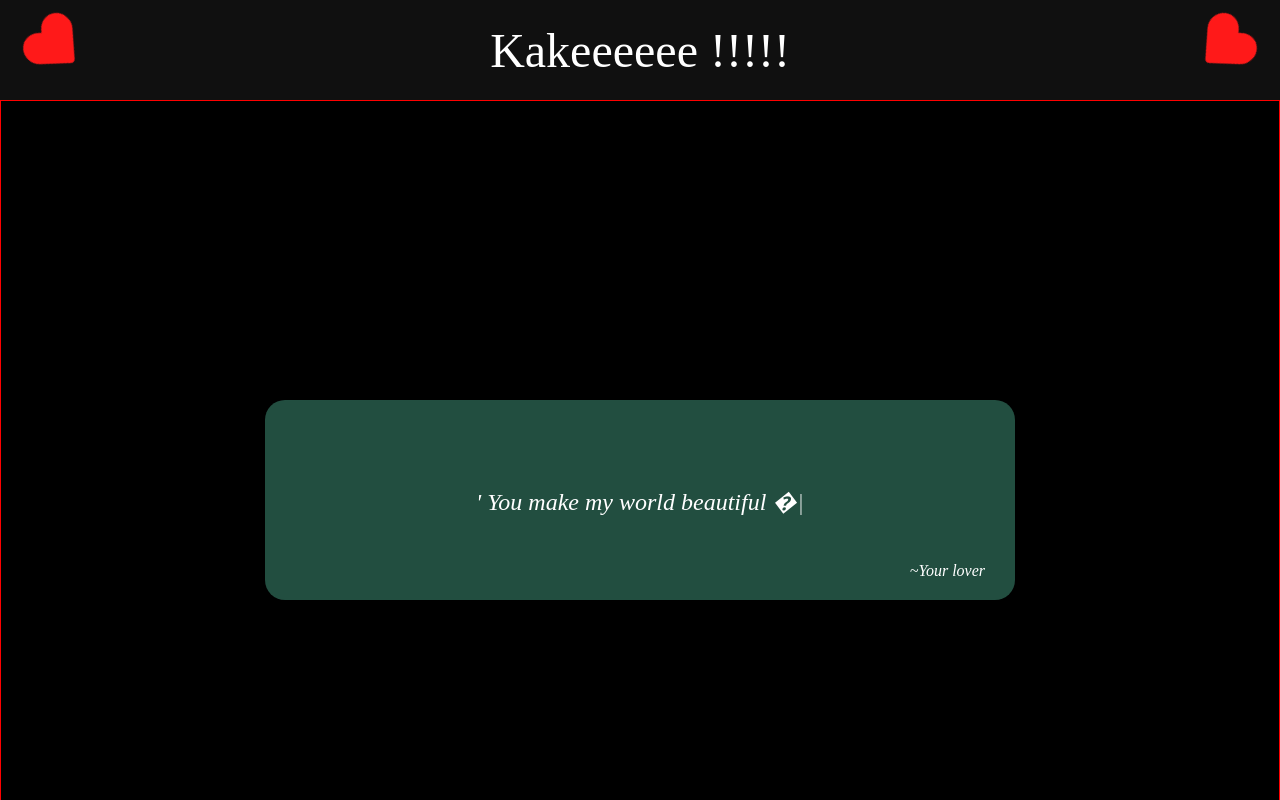
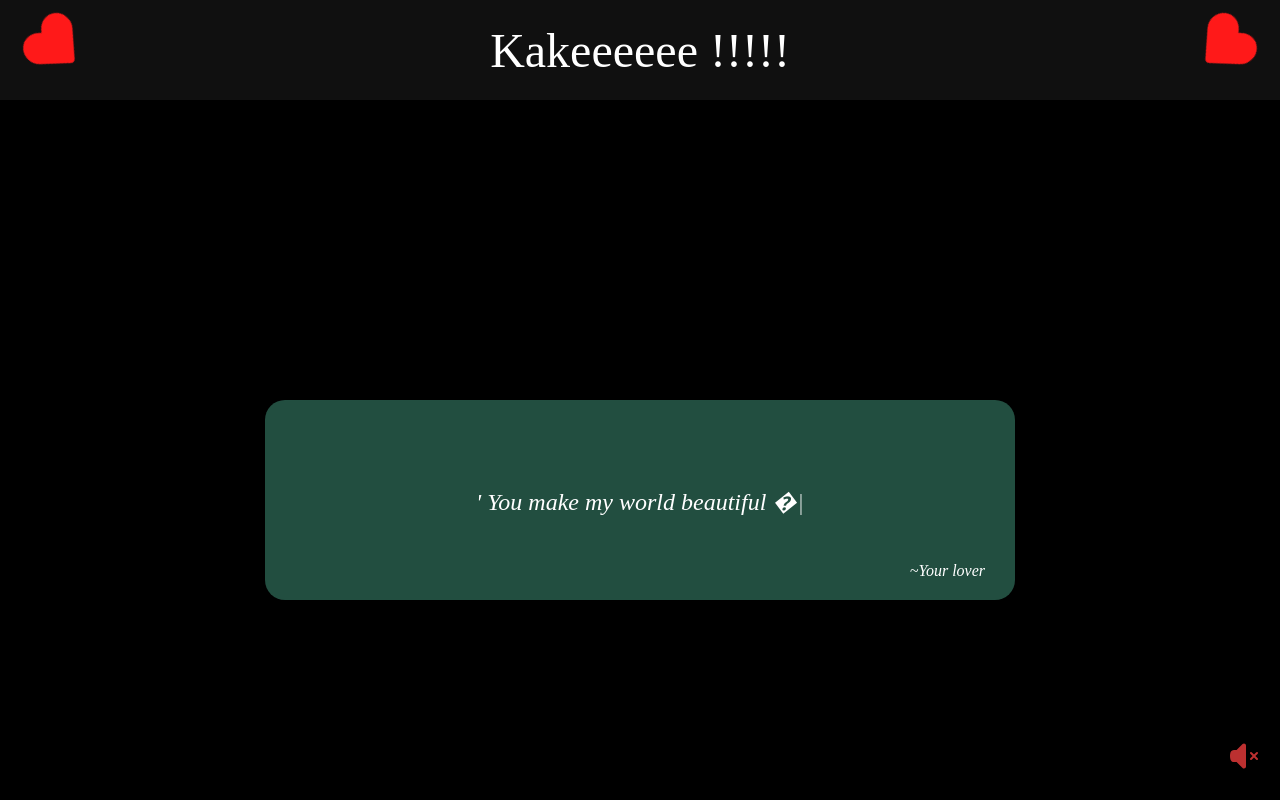
Before and after one commit to AgyapalSingh/bd-sample, a Next.js app: page / in a window 1280 px wide. Shown: the top 800 px of the page. Built offline with nearby package versions, Linux system fonts and the light colour scheme.

Commit message:
Music Added

```diff
--- a/app/globals.css
+++ b/app/globals.css
@@ -132,6 +132,25 @@ body {
 }
 
 
+.ag-mute-button {
+  position: fixed;
+  bottom: 20px;
+  right: 20px;
+  z-index: 999;
+  color: var(--danger-color);
+  border: none;
+  outline: none;
+  background: transparent;
+  font-size: 32px;
+  cursor: pointer;
+}
+
+.ag-mute-button:hover {
+  transform: scale(1.1);
+  color: var(--danger-color-2);
+}
+
+
 header {
   height: 100px;
   display: flex;
@@ -237,7 +256,6 @@ header h3 {
   align-items: center;
   justify-content: center;
   height: 100vh;
-  border: 1px solid red;
 }
 
 .ag-love-message {
@@ -283,7 +301,6 @@ header h3 {
   align-items: center;
   justify-content: center;
   height: 100vh;
-  border: 1px solid red;
 }
 
 .ag-photo-gallery {
@@ -329,12 +346,10 @@ header h3 {
   transform: scale(1.05);
 }
 
-
 .ag-photo-track {
   display: inline-flex;
   gap: 20px;
 }
-
 
 @media screen and (max-width: 768px) {
 
--- a/app/page.js
+++ b/app/page.js
@@ -1,16 +1,19 @@
 "use client";
-import { useEffect, useState } from "react";
+import { useEffect, useRef, useState } from "react";
 import gsap from "gsap";
 import { ScrollTrigger } from "gsap/ScrollTrigger";
 import Header from "./Components/Header";
 import IntroLoader from "./Components/LoadersComponent/IntroLoader";
 import LoveMessage from "./Components/HomePageComponent/LoveMessage";
 import PhotoGallery from "./Components/HomePageComponent/PhotoGallery";
+import { HiSpeakerWave, HiSpeakerXMark } from "react-icons/hi2";
 
 gsap.registerPlugin(ScrollTrigger);
 
 export default function Home() {
   const [showIntro, setShowIntro] = useState(true);
+  const [isMuted, setIsMuted] = useState(true);
+  const audioRef = useRef(null);
 
   const handleIntroFinish = () => {
     setShowIntro(false);
@@ -21,16 +24,42 @@ export default function Home() {
       ScrollTrigger.refresh();
     }
   }, [showIntro]);
+
+  const toggleMute = () => {
+    if (audioRef.current) {
+      const newMuted = !isMuted;
+      audioRef.current.muted = newMuted;
+      setIsMuted(newMuted);
+
+      if (!newMuted) {
+        audioRef.current
+          .play()
+          .catch((err) => console.warn("Audio play blocked:", err));
+      }
+    }
+  };
+
   return (
     <>
+      <audio
+        ref={audioRef}
+        src="/music/sample-music.mp3"
+        autoPlay
+        loop
+        muted={isMuted}
+      />
+
       {showIntro && <IntroLoader onFinish={handleIntroFinish} />}
 
       <div className={`ag-main-content ${showIntro ? "hidden" : "visible"}`}>
+        <button className="ag-mute-button" onClick={toggleMute}>
+          {isMuted ? <HiSpeakerXMark /> : <HiSpeakerWave />}
+        </button>
+
         <Header />
         <section className="ag-love-message-section">
           <LoveMessage />
         </section>
-
         <section className="ag-photo-gallery-section">
           <PhotoGallery />
         </section>
```
Also changed, not shown: 1 other file (tests, documents, lock files or other folders).
